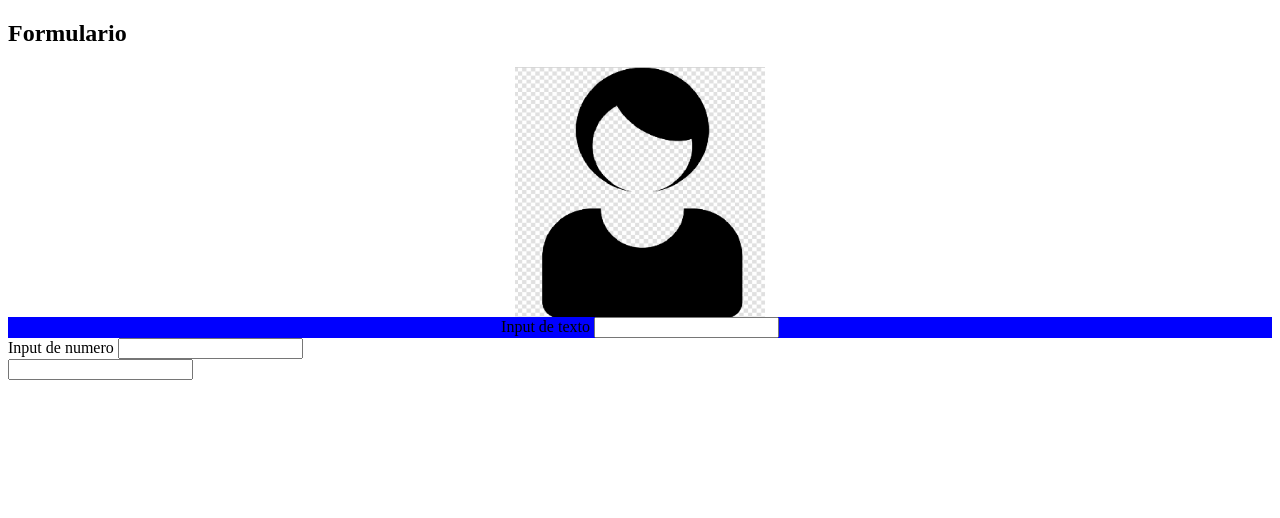
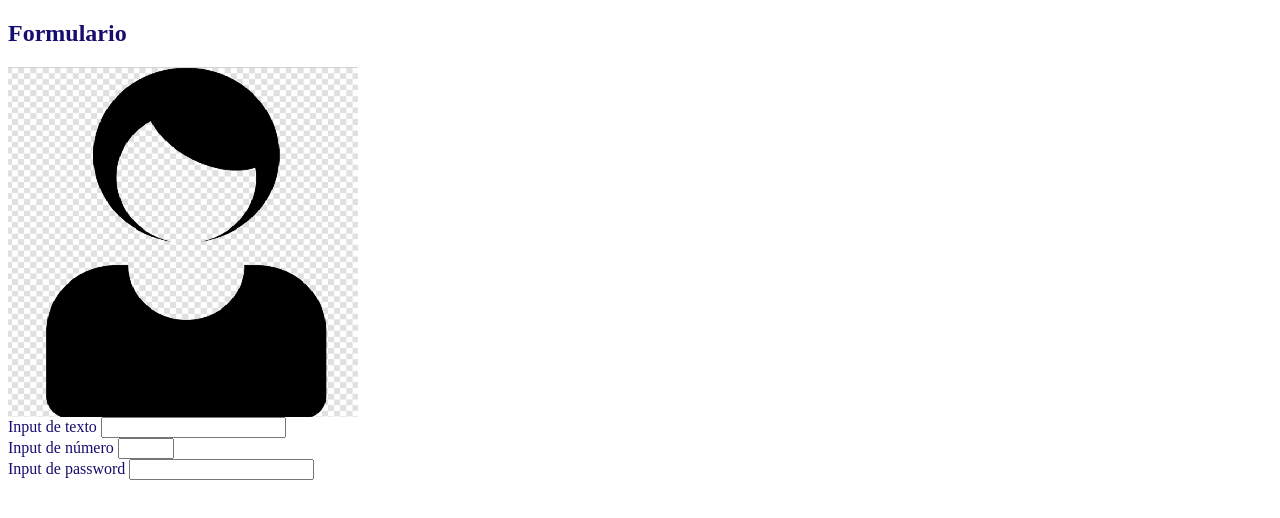
Before and after one commit to Wen28-av/Form-test, a plain HTML site: page index.html in a window 1280 px wide. Drawn offline with Linux system fonts and the light colour scheme; files that its build step writes are made by us from their sources.

Commit message:
form-rest2

```diff
--- a/index.html
+++ b/index.html
@@ -3,27 +3,29 @@
     <head>
         <meta charset="UTF-8">
         <meta name="viewport" content="width=device-width, initial-scale=1.0">
-        <link rel="stylesheet" href="styles.css">
-        <title>Document</title>
+        <link rel="stylesheet" href="./styles/styles.css"/>
+        <title>Documento</title>
     </head>
     <body>
         <!-- -->
         <section>
-            <section id="section2">
+            <form>
+             <section id="form1">
                 <h2>Formulario</h2>
-                <img id="profile-pic2" src="./assets/images/profile.png" alt="profile" class="centrar-profile-pic2">
-            </section>
-            <form>
-                <div id="texto1" class="formulario">
+                <img id="profile2" src="./assets/images/profile.png" alt="imagen centrada" class="center">
+
+                <div class="formulario">
                     <label for="Texto">Input de texto</label>
-                    <input type="text" id="Texto"/>
+                    <input type="text" id="Texto" maxlength="15"/>
                 </div>
                 <div class="formulario">
-                    <label for="Texto">Input de numero</label>
-                    <input type="number" id="Numero"/>
+                    <label for="Numero">Input de número</label>
+                    <input type="number" id="Numero" max="15" min="1"/>
                 </div>
                 <div class="formulario">
-                    <input type="password">
+                    <label for="contraseña">Input de password</label>
+                    <input type="password" id="contraseña">
+                </div>
             </form>
         </section>
     </body>
--- a/styles/styles.css
+++ b/styles/styles.css
@@ -1,11 +1,14 @@
 #body{
     margin: 0px;
     padding: 0px;
+    width: 100vw;
+    height: 100vh;
+litext-align: center    font-size: 20px:
 
 }
 
 #main-container{
-    background-color: rgba(152, 152, 215, 0.952);
+    background-color: rgba(40, 40, 211, 0.952);
     height: 100vh;/*Esta medida representa el alto de la pantalla del usuario*/
     width: 100vw;/*Esta medida representa el ancho de la pantalla del usuario*/
     display: flex;/*habilito a las propiedades de disposicion*/
@@ -13,33 +16,17 @@
     justify-content: space-between;/*disposicion en el contenedor*/
 }
 
-#seccion2{
-    height: 250px !important;
-    width: 250px !important;
-    display: block;
-    margin-left: auto;
-    margin-right: auto;
+#form1{
+    color: rgb(22, 14, 110);
+    display: column;
+    justify-content: center;
 }
 
-#form {
-    display: flex;
-    flex-direction: center;
+#form1 img{
+    align="middle"
+    height: 300px;
+    display: block;
     justify-content: center;
     align-items: center;
-    width: 100%;
-    gap: 15px;
-    background-color: chocolate;
-    padding: 10px;
+
 }
-#profile-pic2{
-        height: 250px !important;
-        width: 250px !important;
-        display: block;
-        margin-left: auto;
-        margin-right: auto;
-}
-
-#texto1{
-    text-align: center;
-    background-color: blue;
-}
```
